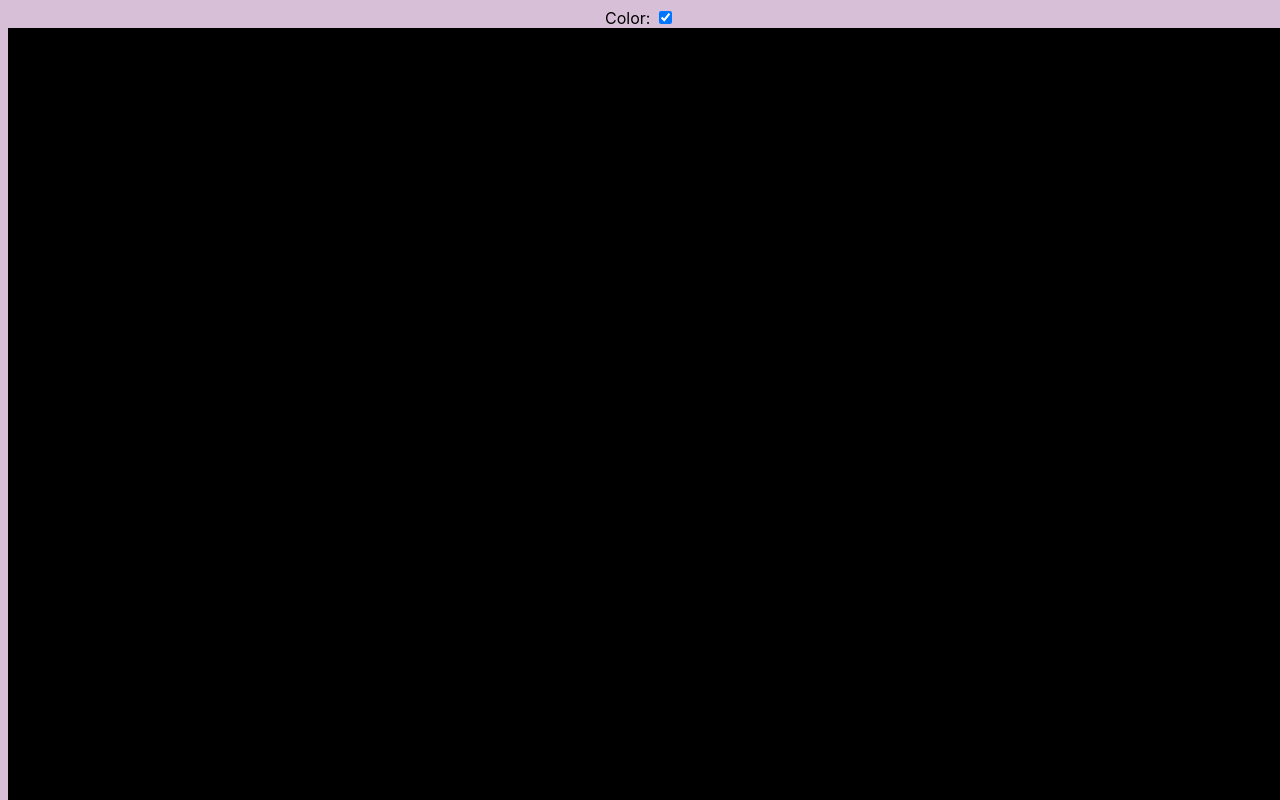
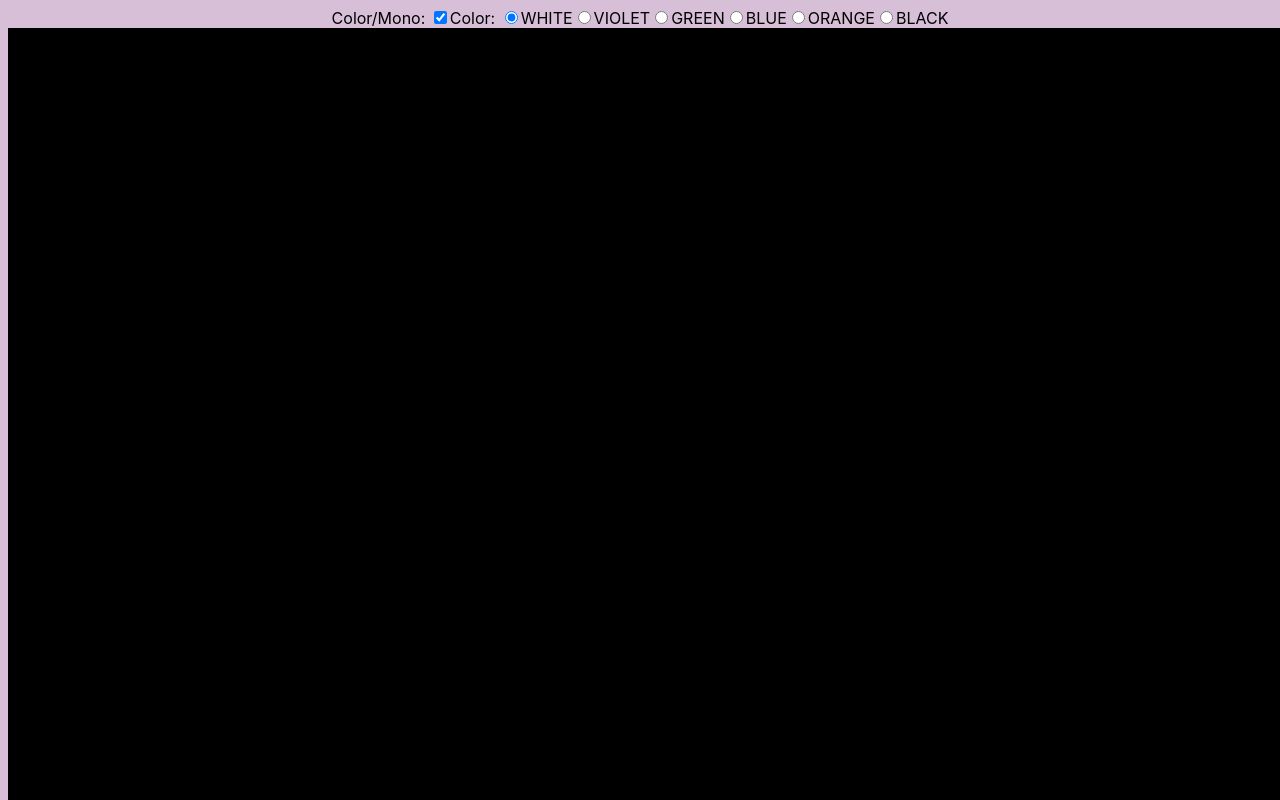
Before and after one commit to nicolebranagan/hiresiarch, a React (Create React App) app: page / in a window 1280 px wide. Shown: the top 800 px of the page. Built offline with nearby package versions, Linux system fonts and the light colour scheme.

Commit message:
Add a color selector

```diff
--- a/src/Constants.js
+++ b/src/Constants.js
@@ -1,3 +1,5 @@
+const KeyMirror = (list) => list.reduce((prev, next) => {prev[next] = next; return prev;}, {});
+
 export const HIRES_WIDTH = 280;
 export const HIRES_BYTE_WIDTH = 320;
 export const HIRES_HEIGHT = 192;
@@ -7,3 +9,35 @@ export const HIRES_WHITE = "#FFFFFF";
 export const HIRES_BLUE = "#0055FF";
 export const HIRES_ORANGE = "#FF5500";
 export const MONO = "#00DD00";
+
+export const Colors = KeyMirror([
+  'VIOLET',
+  'GREEN',
+  'WHITE',
+  'BLUE',
+  'ORANGE',
+  'BLACK'
+])
+
+export const COLOR_COLORS = [
+  Colors.WHITE,
+  Colors.VIOLET,
+  Colors.GREEN,
+  Colors.BLUE,
+  Colors.ORANGE,
+  Colors.BLACK
+];
+
+export const MONO_COLORS = [
+  Colors.WHITE,
+  Colors.BLACK
+];
+
+export const ColorCodes = {
+  [Colors.WHITE]: [1, 1],
+  [Colors.VIOLET]: [0, 1],
+  [Colors.GREEN]: [1, 0],
+  [Colors.BLUE]: [0, 1],
+  [Colors.ORANGE]: [1, 0],
+  [Colors.BLACK]: [0, 0],
+};
--- a/src/components/HiresContainer.js
+++ b/src/components/HiresContainer.js
@@ -1,5 +1,5 @@
 import React, { PureComponent } from 'react';
-import { HIRES_BYTE_WIDTH, HIRES_HEIGHT } from '../Constants';
+import { HIRES_BYTE_WIDTH, HIRES_HEIGHT, Colors, COLOR_COLORS, MONO_COLORS, ColorCodes } from '../Constants';
 import HiresRow from './HiresRow';
 
 export default class HiresContainer extends PureComponent {
@@ -9,26 +9,72 @@ export default class HiresContainer extends PureComponent {
     this.state = {
       data: Array(HIRES_HEIGHT).fill(Array(HIRES_BYTE_WIDTH).fill(0)),
       color: true,
+      selectedColor: Colors.WHITE,
     };
   }
 
   onToggleColor = (event) => {
     this.setState({
       color: event.target.checked,
+      selectedColor: event.target.checked ? this.state.selectedColor : Colors.BLACK,
     });
   }
 
   onClick(row, column) {
-    const { data } = this.state;
-    const byte = Math.floor(column / 7);
-    const byteOffset = byte * 8 + column % 7 + 1;
+    const { data, selectedColor, color } = this.state;
+    if (color) {
+      column = Math.floor(column / 2) * 2;
+    }
+    console.log(column);
+    const byte = Math.floor(column / 7) * 8;
+    const byteOffset = byte + column % 7 + 1;
     const newData = [...data];
     newData[row] = [...data[row]];
-    const bit = data[row][byteOffset];
-    newData[row][byteOffset] = bit ? 0 : 1;
+    if (color) {
+      const codes = ColorCodes[selectedColor];
+      if (selectedColor === Colors.VIOLET || selectedColor === Colors.GREEN) {
+        newData[row][byte] = 0;
+      } else if (selectedColor === Colors.VIOLET || selectedColor === Colors.GREEN) {
+        newData[row][byte] = 1;
+      }
+      newData[row][byteOffset] = codes[0];
+
+      if ((byteOffset + 1) % 8 === 0) {
+        if (selectedColor === Colors.VIOLET || selectedColor === Colors.GREEN) {
+          newData[row][byteOffset+1] = 0;
+        } else if (selectedColor === Colors.VIOLET || selectedColor === Colors.GREEN) {
+          newData[row][byteOffset+1] = 1;
+        }
+        newData[row][byteOffset+2] = codes[1];
+      } else {
+        newData[row][byteOffset+1] = codes[1];
+      }
+    } else {
+      newData[row][byteOffset] = selectedColor === Colors.BLACK ? 0 : 1;
+    }
+
     this.setState({
       data: newData,
     });
+  }
+
+  renderColorOptions() {
+    const { color, selectedColor } = this.state;
+    const map = color ? COLOR_COLORS : MONO_COLORS;
+    return (
+      <span>
+        {map.map(color => <span key={color}>
+          <input
+            type='radio'
+            name='colorSelect'
+            value={color}
+            checked={color === selectedColor}
+            onChange={(e) => this.setState({selectedColor: e.target.value})}
+          />
+          {color}
+        </span>)}
+      </span>
+    )
   }
 
   render() {
@@ -37,7 +83,8 @@ export default class HiresContainer extends PureComponent {
     return (
       <div>
         <div>
-          Color: <input type="checkbox" checked={color} onChange={this.onToggleColor} />
+          <span>Color/Mono: <input type="checkbox" checked={color} onChange={this.onToggleColor} /></span>
+          <span>Color: {this.renderColorOptions()} </span>
         </div>
         {[...Array(HIRES_HEIGHT).keys()].map(row => (
           <HiresRow
```
